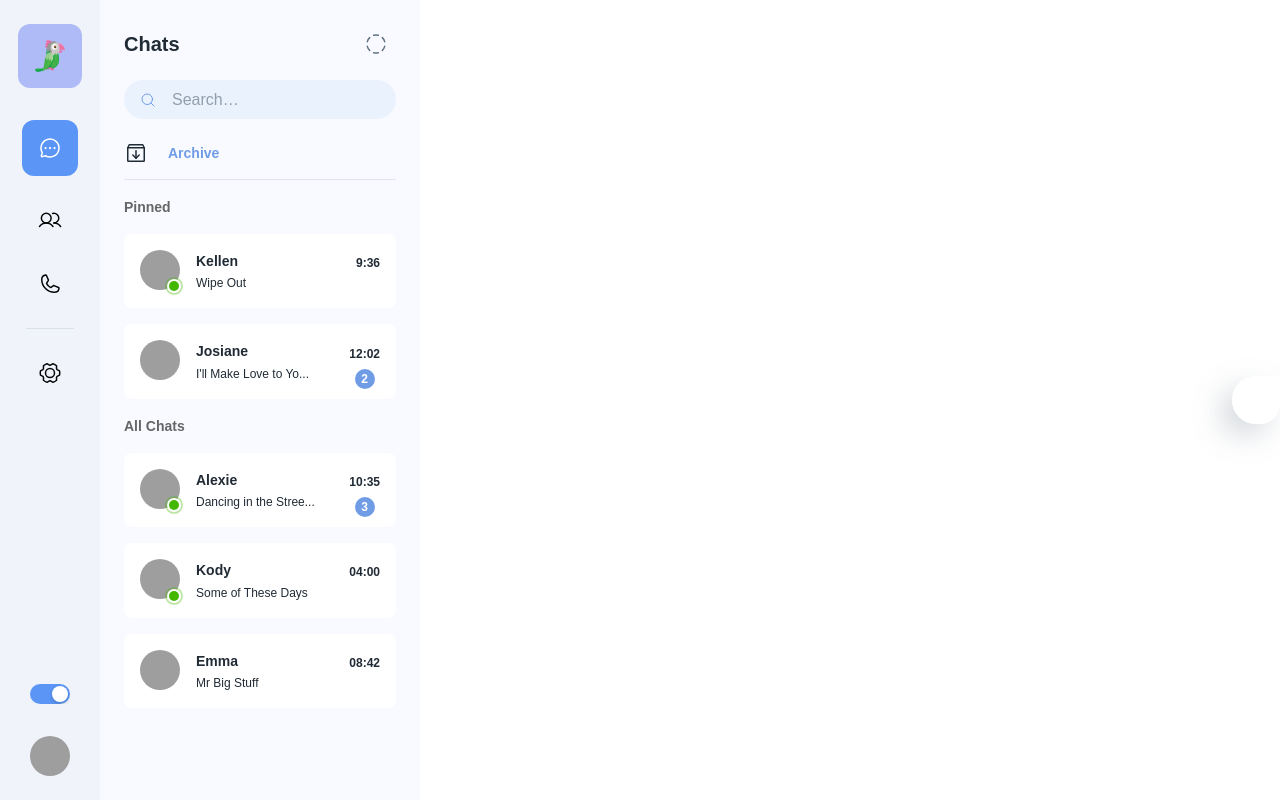
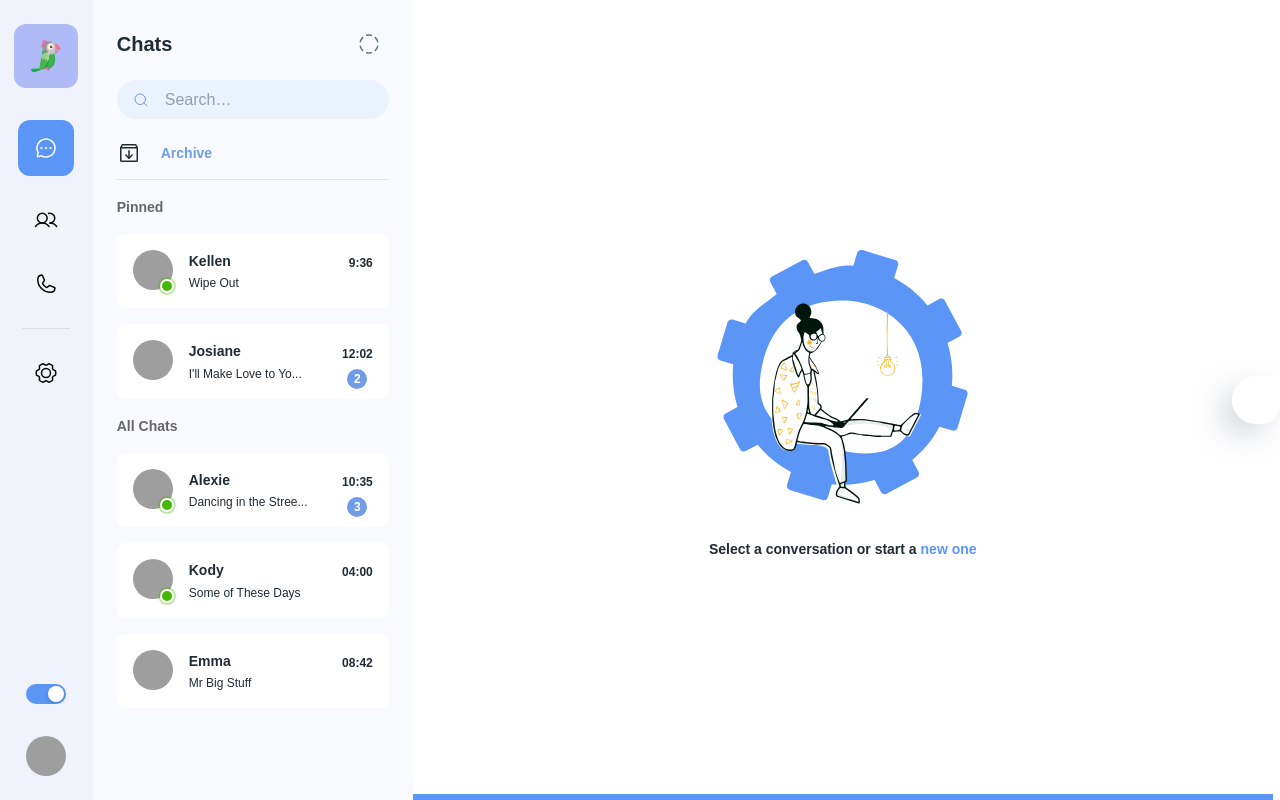
Before and after one commit to shahop-324/cm-chat-app, a React (Create React App) app: page /dashboard/app in a window 1280 px wide. Built offline with nearby package versions, Linux system fonts and the light colour scheme; grey boxes are pictures that could not be loaded; some icons are missing.

Commit message:
implemented no chat

```diff
--- a/src/pages/dashboard/GeneralApp.js
+++ b/src/pages/dashboard/GeneralApp.js
@@ -18,6 +18,9 @@ import {
   MagnifyingGlass,
 } from "phosphor-react";
 import { faker } from "@faker-js/faker";
+
+import NoChat from "../../assets/Images/Illustration/no-chat.svg";
+import { Link } from "react-router-dom";
 
 const truncateText = (string, n) => {
   return string.length > n ? `${string.slice(0, n)}...` : string;
@@ -106,16 +109,19 @@ const ChatElement = ({ img, name, msg, time, unread, online }) => {
         alignItems={"center"}
         justifyContent="space-between"
       >
-        <Stack direction="row" spacing={2}> {
-          online ?<StyledBadge
-          overlap="circular"
-          anchorOrigin={{ vertical: "bottom", horizontal: "right" }}
-          variant="dot"
-        >
-          <Avatar alt={name} src={img} />
-        </StyledBadge> : <Avatar alt={name} src={img} />
-        }
-
+        <Stack direction="row" spacing={2}>
+          {" "}
+          {online ? (
+            <StyledBadge
+              overlap="circular"
+              anchorOrigin={{ vertical: "bottom", horizontal: "right" }}
+              variant="dot"
+            >
+              <Avatar alt={name} src={img} />
+            </StyledBadge>
+          ) : (
+            <Avatar alt={name} src={img} />
+          )}
           <Stack spacing={0.3}>
             <Typography variant="subtitle2">{name}</Typography>
             <Typography variant="caption">{truncateText(msg, 20)}</Typography>
@@ -198,7 +204,7 @@ const StyledBadge = styled(Badge)(({ theme }) => ({
 const GeneralApp = () => {
   return (
     <>
-      <Stack direction="row">
+      <Stack direction="row" sx={{ width: "100%" }}>
         <Box sx={{ height: "100%", width: 320, backgroundColor: "#F8FAFF" }}>
           <Stack p={3} spacing={2}>
             <Stack
@@ -245,6 +251,29 @@ const GeneralApp = () => {
             })}
           </Stack>
         </Box>
+        <Box
+          sx={{
+            height: "100%",
+            width: "calc(100vw - 420px)",
+            backgroundColor: "#FFF",
+            borderBottom: "6px solid #5B96F7",
+          }}
+        >
+          <Stack
+            spacing={2}
+            sx={{ height: "100%", width: "100%" }}
+            alignItems="center"
+            justifyContent={"center"}
+          >
+            <img src={NoChat} alt="No conversation" />
+            <Typography variant="subtitle2">
+              Select a conversation or start a{" "}
+              <Link style={{ color: "#5B96F7", textDecoration: "none" }} to="/">
+                new one
+              </Link>
+            </Typography>
+          </Stack>
+        </Box>
       </Stack>
     </>
   );
```
Also changed, not shown: src/assets/Images/Illustration/no-chat.svg (added).
